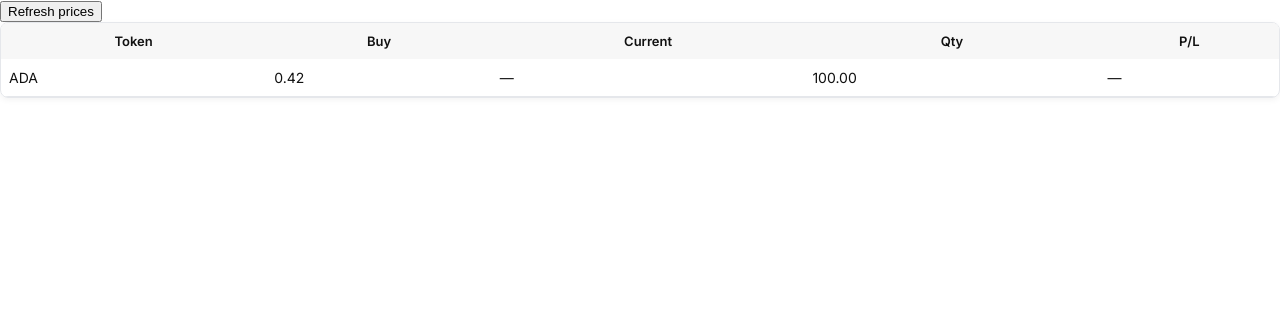
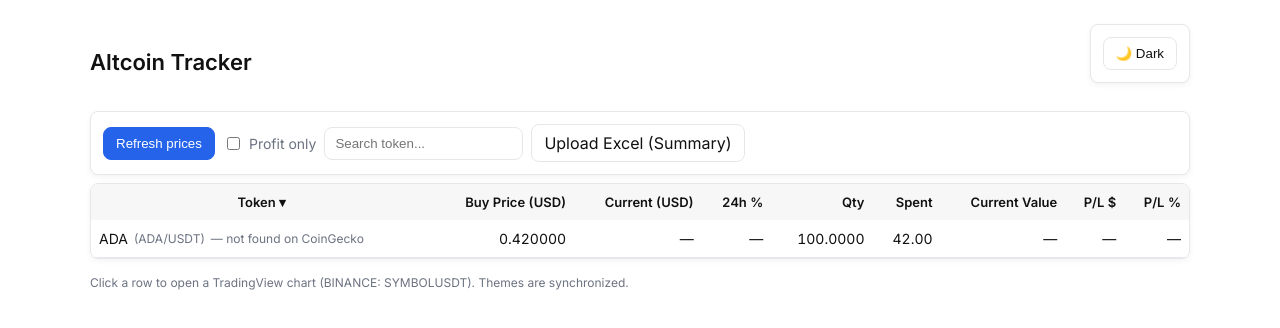
Before and after one commit to mkozienko/AltcoinTracker3, a Next.js app: page / in a window 1280 px wide. Shown: the top 328 px of the page. Built offline with nearby package versions, Linux system fonts and the light colour scheme; no server answers.

Commit message:
Update AltcoinTrackerApp.tsx

```diff
--- a/components/AltcoinTrackerApp.tsx
+++ b/components/AltcoinTrackerApp.tsx
@@ -15,6 +15,7 @@ function cx(...a: (string | false | undefined | null)[]) {
   return a.filter(Boolean).join(" ");
 }
 function numOrNull(v: any) {
+  if (v == null) return null;
   const n = parseFloat(String(v).replace(/,/g, "").trim());
   return Number.isFinite(n) ? n : null;
 }
@@ -27,15 +28,15 @@ function colorPL(v: number | null) {
   return v >= 0 ? "plpos" : "plneg";
 }
 
-/* --------------------------------------------- */
-/* SYMBOL NORMALIZATION */
-/* --------------------------------------------- */
+/* ---------------------------------------------
+   SYMBOL NORMALIZATION
+---------------------------------------------- */
 function normalizeSymbol(raw: string): string {
   if (!raw) return "";
 
   let s = raw.toUpperCase().trim();
-  s = s.replace(/\(.*?\)/g, "");
-  s = s.replace(/\s+/g, "");
+  s = s.replace(/\(.*?\)/g, ""); // remove brackets content
+  s = s.replace(/\s+/g, ""); // remove spaces
 
   while (s.endsWith("USDT") || s.endsWith("USD")) {
     if (s.endsWith("USDT")) s = s.slice(0, -4);
@@ -46,9 +47,9 @@ function normalizeSymbol(raw: string): string {
   return s;
 }
 
-/* --------------------------------------------- */
-/* THEME */
-/* --------------------------------------------- */
+/* ---------------------------------------------
+   THEME
+---------------------------------------------- */
 function useTheme() {
   const [theme, setTheme] = useState<string>(() => {
     if (typeof window === "undefined") return "light";
@@ -63,9 +64,9 @@ function useTheme() {
   return { theme, setTheme };
 }
 
-/* --------------------------------------------- */
-/* TRADINGVIEW LOADER */
-/* --------------------------------------------- */
+/* ---------------------------------------------
+   TRADINGVIEW SCRIPT LOADER
+---------------------------------------------- */
 function useTradingViewScript() {
   const [ready, setReady] = useState(false);
 
@@ -83,7 +84,14 @@ function useTradingViewScript() {
 
     if (existing) {
       existing.addEventListener("load", onReady);
-      return () => existing.removeEventListener("load", onReady);
+      // in case it already loaded but TradingView is late
+      const t = window.setTimeout(() => {
+        if ((window as any).TradingView) setReady(true);
+      }, 500);
+      return () => {
+        existing.removeEventListener("load", onReady);
+        window.clearTimeout(t);
+      };
     }
 
     const s = document.createElement("script");
@@ -97,9 +105,9 @@ function useTradingViewScript() {
   return ready;
 }
 
-/* --------------------------------------------- */
-/* COINGECKO MAP */
-/* --------------------------------------------- */
+/* ---------------------------------------------
+   MAP LOADERS
+---------------------------------------------- */
 async function loadBaseMap(): Promise<MapDict> {
   try {
     const r = await fetch("/data/coingecko_map.json", { cache: "no-store" });
@@ -122,9 +130,9 @@ function saveUserMap(m: MapDict) {
   localStorage.setItem(LS_USER_MAP, JSON.stringify(m));
 }
 
-/* --------------------------------------------- */
-/* COINGECKO SEARCH */
-/* --------------------------------------------- */
+/* ---------------------------------------------
+   COINGECKO SEARCH API
+---------------------------------------------- */
 async function geckoSearchId(symbol: string): Promise<string | null> {
   try {
     const q = encodeURIComponent(symbol);
@@ -141,14 +149,15 @@ async function geckoSearchId(symbol: string): Promise<string | null> {
   }
 }
 
-/* --------------------------------------------- */
-/* FETCH PRICES */
-/* --------------------------------------------- */
+/* ---------------------------------------------
+   PRICE FETCHER
+---------------------------------------------- */
 async function fetchPrices(symbols: string[], baseMap: MapDict) {
   const results: Record<string, PriceEntry> = {};
   const userMap = loadUserMap();
   const symbolToId: Record<string, string> = {};
 
+  // resolve symbol->id
   for (const sym of symbols) {
     if (!sym) continue;
 
@@ -156,7 +165,6 @@ async function fetchPrices(symbols: string[], baseMap: MapDict) {
       symbolToId[sym] = userMap[sym];
       continue;
     }
-
     if (baseMap[sym]) {
       symbolToId[sym] = baseMap[sym];
       continue;
@@ -168,52 +176,68 @@ async function fetchPrices(symbols: string[], baseMap: MapDict) {
       userMap[sym] = found;
     }
   }
-
   saveUserMap(userMap);
 
   const uniqueIds = Array.from(new Set(Object.values(symbolToId)));
   if (uniqueIds.length === 0) return results;
 
+  // chunk to avoid URL too long
+  const chunkSize = 170;
+  const returns: Record<string, PriceEntry> = {};
+
+  try {
+    for (let i = 0; i < uniqueIds.length; i += chunkSize) {
+      const chunk = uniqueIds.slice(i, i + chunkSize);
       const url =
         `https://api.coingecko.com/api/v3/simple/price?ids=${encodeURIComponent(
-      uniqueIds.join(",")
-    )}&vs_currencies=usd&include_24hr_change=true`;
+          chunk.join(",")
+        )}` + `&vs_currencies=usd&include_24hr_change=true`;
 
-  try {
       const r = await fetch(url);
-    if (!r.ok) return results;
+      if (!r.ok) continue;
 
       const js = await r.json();
 
       for (const [sym, id] of Object.entries(symbolToId)) {
-      const obj = js[id];
-      results[sym] = {
-        price: obj?.usd ?? null,
-        ch: obj?.usd_24h_change ?? null,
+        if (!chunk.includes(id)) continue;
+        const obj = js?.[id];
+        returns[sym] = {
+          price: typeof obj?.usd === "number" ? obj.usd : null,
+          ch: typeof obj?.usd_24h_change === "number" ? obj.usd_24h_change : null,
           id,
         };
       }
-  } catch {}
+    }
+  } catch {
+    // ignore
+  }
+
+  for (const s of symbols) {
+    results[s] = returns[s] ?? { price: null, ch: null, id: symbolToId[s] || "—" };
+  }
 
   return results;
 }
 
-/* --------------------------------------------- */
-/* READ EXCEL */
-/* --------------------------------------------- */
+/* ---------------------------------------------
+   READ EXCEL SUMMARY
+   Qty is column D (index 3)
+---------------------------------------------- */
 async function readSummarySheet(file: File): Promise<Row[]> {
   const XLSX = await import("xlsx");
   const data = await file.arrayBuffer();
+
+  // optional: store b64
+  try {
+    const b64 = btoa(String.fromCharCode(...new Uint8Array(data)));
+    localStorage.setItem(LS_XLSX_B64, b64);
+  } catch {}
 
   const wb = XLSX.read(data, { type: "array" });
   const sheet = wb.Sheets["Summary"] || wb.Sheets[wb.SheetNames[0]];
   if (!sheet) throw new Error("Sheet 'Summary' not found");
 
-  const rows: any[][] = XLSX.utils.sheet_to_json(sheet, {
-    header: 1,
-    defval: null,
-  });
-
+  const rows: any[][] = XLSX.utils.sheet_to_json(sheet, { header: 1, defval: null });
   const out: Row[] = [];
 
   for (let i = 1; i < rows.length; i++) {
@@ -224,8 +248,8 @@ async function readSummarySheet(file: File): Promise<Row[]> {
     if (!token) continue;
 
     const buy = numOrNull(r[1]);
-    const qty = numOrNull(r[3]) ?? 0; // column D
-    const spent = numOrNull(r[4]) ?? null; // column E
+    const qty = numOrNull(r[3]) ?? 0; // ✅ D
+    const spent = numOrNull(r[4]) ?? null; // E (if exists)
 
     if (buy == null) continue;
     out.push({ token, buy, qty, spent });
@@ -234,28 +258,38 @@ async function readSummarySheet(file: File): Promise<Row[]> {
   return out;
 }
 
-/* --------------------------------------------- */
-/* MAIN COMPONENT */
-/* --------------------------------------------- */
+/* ---------------------------------------------
+   MAIN COMPONENT
+---------------------------------------------- */
 export default function AltcoinTrackerApp() {
   const { theme, setTheme } = useTheme();
   const tvReady = useTradingViewScript();
   const tvRef = useRef<HTMLDivElement | null>(null);
 
-  const [rows, setRows] = useState<Row[]>([
-    { token: "ADA/USDT", buy: 0.42, qty: 100, spent: 42 },
-  ]);
+  const [rows, setRows] = useState<Row[]>(() => {
+    try {
+      const raw = localStorage.getItem(LS_ROWS);
+      if (raw) return JSON.parse(raw);
+    } catch {}
+    return [{ token: "ADA/USDT", buy: 0.42, qty: 100, spent: 42 }];
+  });
 
   const [search, setSearch] = useState("");
   const [profitOnly, setProfitOnly] = useState(false);
-  const [sort, setSort] = useState<SortState>({
-    key: "token",
-    dir: "asc",
-  });
+
+  // ✅ TS fix: dir is "asc" | "desc"
+  const [sort, setSort] = useState<SortState>({ key: "token", dir: "asc" });
+
   const [prices, setPrices] = useState<Record<string, PriceEntry>>({});
   const [map, setMap] = useState<MapDict>({});
   const [tvSymbol, setTvSymbol] = useState<string | null>(null);
 
+  // persist rows
+  useEffect(() => {
+    localStorage.setItem(LS_ROWS, JSON.stringify(rows));
+  }, [rows]);
+
+  // load base map
   useEffect(() => {
     (async () => {
       const m = await loadBaseMap();
@@ -263,23 +297,50 @@ export default function AltcoinTrackerApp() {
     })();
   }, []);
 
+  // auto refresh once map ready
   useEffect(() => {
     if (Object.keys(map).length > 0) refresh();
+    // eslint-disable-next-line react-hooks/exhaustive-deps
   }, [map]);
 
   async function refresh() {
-    const symbols = Array.from(
-      new Set(rows.map((r) => normalizeSymbol(r.token)))
-    );
+    if (!map || Object.keys(map).length === 0) return;
+
+    const symbols = Array.from(new Set(rows.map((r) => normalizeSymbol(r.token))));
     const p = await fetchPrices(symbols, map);
     setPrices(p);
   }
 
+  async function onUploadXlsx(e: React.ChangeEvent<HTMLInputElement>) {
+    const f = e.target.files?.[0];
+    if (!f) return;
+
+    try {
+      const parsed = await readSummarySheet(f);
+      setRows(parsed);
+
+      // build user map proactively (optional)
+      const symbols = Array.from(new Set(parsed.map((r) => normalizeSymbol(r.token))));
+      const userMap = loadUserMap();
+      for (const s of symbols) {
+        if (userMap[s]) continue;
+        const found = await geckoSearchId(s);
+        if (found) userMap[s] = found;
+      }
+      saveUserMap(userMap);
+
+      // refresh right after upload
+      setTimeout(() => refresh(), 0);
+    } catch (err: any) {
+      alert(err?.message || "Failed to read Excel");
+    } finally {
+      e.target.value = "";
+    }
+  }
+
   function onSort(key: string) {
     setSort((s) =>
-      s.key === key
-        ? { key, dir: s.dir === "asc" ? "desc" : "asc" }
-        : { key, dir: "asc" }
+      s.key === key ? { key, dir: s.dir === "asc" ? "desc" : "asc" } : { key, dir: "asc" }
     );
   }
 
@@ -288,20 +349,69 @@ export default function AltcoinTrackerApp() {
       const sym = normalizeSymbol(r.token);
       const pe = prices[sym];
       const cur = pe?.price ?? null;
-      const spent = r.spent ?? r.buy * r.qty;
-      const curVal = cur != null ? cur * r.qty : null;
+
+      const buy = r.buy;
+      const qty = r.qty;
+      const spent = r.spent ?? buy * qty;
+
+      const curVal = cur != null ? cur * qty : null;
       const pl = curVal != null ? curVal - spent : null;
-      const plPct = cur != null ? ((cur - r.buy) / r.buy) * 100 : null;
+      const plPct = cur != null ? ((cur - buy) / buy) * 100 : null;
+      const ch = pe?.ch ?? null;
 
-      return { sym, r, cur, spent, curVal, pl, plPct, ch: pe?.ch };
+      return { sym, row: r, cur, buy, qty, spent, curVal, pl, plPct, ch };
     });
 
-    return enriched;
-  }, [rows, prices]);
+    const q = search.trim().toUpperCase();
+    let list = enriched.filter(
+      (x) => !q || x.sym.includes(q) || x.row.token.toUpperCase().includes(q)
+    );
 
-  /* TradingView widget */
+    if (profitOnly) list = list.filter((x) => (x.pl ?? -Infinity) > 0);
+
+    const getter = (x: any) => {
+      switch (sort.key) {
+        case "token":
+          return x.sym;
+        case "buy":
+          return x.buy;
+        case "cur":
+          return x.cur ?? -Infinity;
+        case "qty":
+          return x.qty;
+        case "spent":
+          return x.spent;
+        case "curVal":
+          return x.curVal ?? -Infinity;
+        case "pl":
+          return x.pl ?? -Infinity;
+        case "plPct":
+          return x.plPct ?? -Infinity;
+        default:
+          return x.sym;
+      }
+    };
+
+    list.sort((a, b) => {
+      const av: any = getter(a),
+        bv: any = getter(b);
+      if (typeof av === "string" || typeof bv === "string") {
+        const c = String(av).localeCompare(String(bv));
+        return sort.dir === "asc" ? c : -c;
+      }
+      const c = (av as number) - (bv as number);
+      return sort.dir === "asc" ? c : -c;
+    });
+
+    return list;
+  }, [rows, prices, search, profitOnly, sort]);
+
+  // TradingView widget render
   useEffect(() => {
-    if (!tvSymbol || !tvReady || !tvRef.current) return;
+    if (!tvSymbol) return;
+    if (!tvReady) return;
+    if (!tvRef.current) return;
+
     const w = window as any;
     if (!w.TradingView?.widget) return;
 
@@ -309,48 +419,164 @@ export default function AltcoinTrackerApp() {
 
     new w.TradingView.widget({
       autosize: true,
-      symbol: tvSymbol,
+      symbol: tvSymbol, // e.g. "BINANCE:ADAUSDT"
       interval: "60",
+      timezone: "Etc/UTC",
       theme: theme === "dark" ? "dark" : "light",
+      style: "1",
+      locale: "en",
+      enable_publishing: false,
+      allow_symbol_change: true,
       container_id: "tv_chart_container",
     });
   }, [tvSymbol, tvReady, theme]);
 
   return (
-    <div>
-      <button onClick={refresh}>Refresh prices</button>
+    <div className="wrap">
+      <header>
+        <h1>Altcoin Tracker</h1>
+        <div className="controls">
+          <button className="btn" onClick={() => setTheme(theme === "dark" ? "light" : "dark")}>
+            {theme === "dark" ? "🌞 Light" : "🌙 Dark"}
+          </button>
+        </div>
+      </header>
+
+      <div className="controls" style={{ marginBottom: 8 }}>
+        <button className="btn primary" onClick={refresh}>
+          Refresh prices
+        </button>
+
+        <label className="checkbox">
+          <input
+            type="checkbox"
+            checked={profitOnly}
+            onChange={(e) => setProfitOnly(e.target.checked)}
+          />{" "}
+          Profit only
+        </label>
+
+        <input
+          type="text"
+          placeholder="Search token..."
+          value={search}
+          onChange={(e) => setSearch(e.target.value)}
+        />
+
+        <label className="btn" style={{ position: "relative" }}>
+          Upload Excel (Summary)
+          <input
+            type="file"
+            accept=".xlsx,.xls"
+            style={{ position: "absolute", inset: 0, opacity: 0 }}
+            onChange={onUploadXlsx}
+          />
+        </label>
+      </div>
 
       <table>
         <thead>
           <tr>
-            <th>Token</th>
-            <th>Buy</th>
-            <th>Current</th>
-            <th>Qty</th>
-            <th>P/L</th>
+            <Th label="Token" sortKey="token" sort={sort} onSort={onSort} />
+            <Th label="Buy Price (USD)" sortKey="buy" sort={sort} onSort={onSort} right />
+            <Th label="Current (USD)" sortKey="cur" sort={sort} onSort={onSort} right />
+            <th className="num">24h %</th>
+            <Th label="Qty" sortKey="qty" sort={sort} onSort={onSort} right />
+            <Th label="Spent" sortKey="spent" sort={sort} onSort={onSort} right />
+            <Th label="Current Value" sortKey="curVal" sort={sort} onSort={onSort} right />
+            <Th label="P/L $" sortKey="pl" sort={sort} onSort={onSort} right />
+            <Th label="P/L %" sortKey="plPct" sort={sort} onSort={onSort} right />
           </tr>
         </thead>
+
         <tbody>
-          {table.map((t, i) => (
+          {table.map((t, idx) => (
             <tr
-              key={i}
+              key={idx}
               onClick={() => setTvSymbol(`BINANCE:${t.sym}USDT`)}
+              style={{ cursor: "pointer" }}
             >
-              <td>{t.sym}</td>
-              <td>{fmt(t.r.buy)}</td>
-              <td>{fmt(t.cur)}</td>
-              <td>{fmt(t.r.qty)}</td>
-              <td>{fmt(t.pl)}</td>
+              <td>
+                <div style={{ display: "flex", gap: 6, alignItems: "center" }}>
+                  <span>{t.sym}</span>
+                  <span className="muted">({t.row.token})</span>
+                  {t.cur == null && <span className="muted">— not found on CoinGecko</span>}
+                </div>
+              </td>
+
+              <td className="num">{fmt(t.buy, 6)}</td>
+              <td className="num">{fmt(t.cur, 6)}</td>
+              <td className="num">{fmt(t.ch, 2)}</td>
+              <td className="num">{fmt(t.qty, 4)}</td>
+              <td className="num">{fmt(t.spent, 2)}</td>
+              <td className="num">{fmt(t.curVal, 2)}</td>
+              <td className={cx("num", colorPL(t.pl))}>{fmt(t.pl, 2)}</td>
+              <td className={cx("num", colorPL(t.plPct))}>
+                {t.pl != null ? fmt(t.plPct, 2) + "%" : "—"}
+              </td>
             </tr>
           ))}
+
+          {table.length === 0 && (
+            <tr>
+              <td className="muted" colSpan={9}>
+                No rows. Upload Excel (Summary) or clear filters.
+              </td>
+            </tr>
+          )}
         </tbody>
       </table>
 
       {tvSymbol && (
-        <div style={{ height: 500 }}>
-          <div id="tv_chart_container" ref={tvRef} />
+        <div style={{ marginTop: 12 }}>
+          <div
+            className="controls"
+            style={{
+              display: "flex",
+              justifyContent: "space-between",
+              alignItems: "center",
+              marginBottom: 6,
+            }}
+          >
+            <div className="muted">Chart: {tvSymbol}</div>
+            <button className="btn" onClick={() => setTvSymbol(null)}>
+              Close chart
+            </button>
+          </div>
+
+          <div style={{ height: 520 }}>
+            <div id="tv_chart_container" ref={tvRef} style={{ width: "100%", height: "100%" }} />
+          </div>
         </div>
       )}
+
+      <footer>
+        Click a row to open a TradingView chart (BINANCE: SYMBOLUSDT). Themes are synchronized.
+      </footer>
     </div>
   );
 }
+
+function Th({
+  label,
+  sortKey,
+  sort,
+  onSort,
+  right,
+}: {
+  label: string;
+  sortKey: string;
+  sort: SortState;
+  onSort: (k: string) => void;
+  right?: boolean;
+}) {
+  const is = sort.key === sortKey;
+
+  return (
+    <th className={cx(right && "num")}>
+      <button className="btn" style={{ padding: "4px 8px" }} onClick={() => onSort(sortKey)}>
+        {label} {is ? (sort.dir === "asc" ? "▾" : "▴") : ""}
+      </button>
+    </th>
+  );
+}
```
Lines whose indentation alone changed are shown as unchanged.
